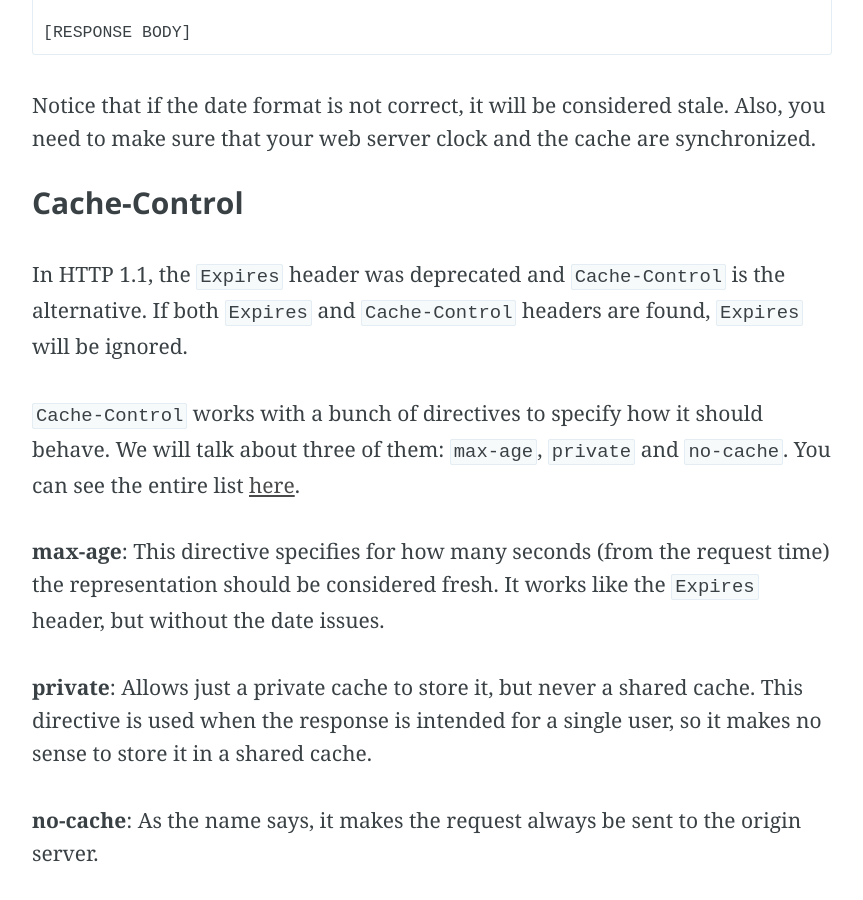
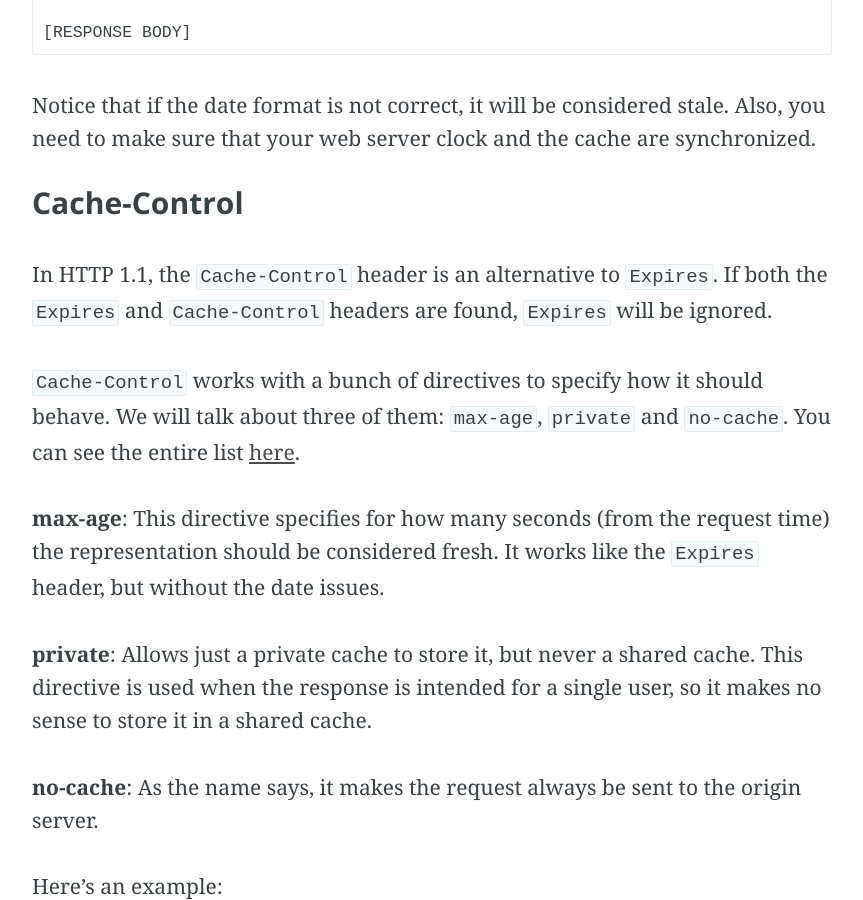
Before and after one commit to brianstorti/brianstorti.github.io, a Jekyll site: the page built from _posts/2014-09-27-working-with-http-cache.md, in a window 1280 px wide and 900 px high, scrolled down 1428 px. Shown: the whole window, without its empty margins (208-1071 px from the left). Built offline with Jekyll 4.4.1, drawn with Linux system fonts in a browser that asks for light colours; comment, search, counter and statistics services are not loaded.

Commit message:
Stop saying `expires` is deprecated

```diff
--- a/_posts/2014-09-27-working-with-http-cache.md
+++ b/_posts/2014-09-27-working-with-http-cache.md
@@ -39,7 +39,8 @@
 are synchronized.
 
 #### Cache-Control
-In HTTP 1.1, the `Expires` header was deprecated and `Cache-Control` is the alternative. If both `Expires` and `Cache-Control` headers are found, `Expires`
+
+In HTTP 1.1, the `Cache-Control` header is an alternative to `Expires`. If both the `Expires` and `Cache-Control` headers are found, `Expires`
 will be ignored.
 
 `Cache-Control` works with a bunch of directives to specify how it should behave. We will talk about three of them:  `max-age`, `private` and `no-cache`.
```
